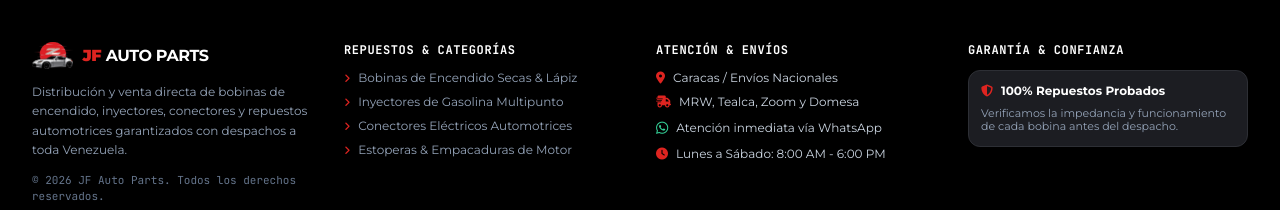
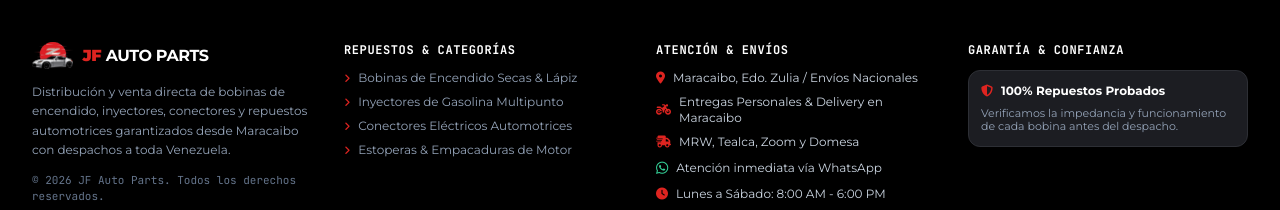
Before and after one commit to JeremyF21D/Pagina, a React (Vite) app: page / in a window 1280 px wide. Shown: the part 1868-2078 px from the top of the page. Built offline with nearby package versions, Linux system fonts and the light colour scheme; no server answers; the database is empty.

Commit message:
fix(footer): actualizar ubicacion a Maracaibo Edo. Zulia con entregas personales y delivery local

```diff
--- a/src/components/layout/Footer.jsx
+++ b/src/components/layout/Footer.jsx
@@ -33,7 +33,7 @@ export function Footer() {
               </span>
             </div>
             <p className="text-xs text-slate-400 leading-relaxed font-sans">
-              Distribución y venta directa de bobinas de encendido, inyectores, conectores y repuestos automotrices garantizados con despachos a toda Venezuela.
+              Distribución y venta directa de bobinas de encendido, inyectores, conectores y repuestos automotrices garantizados desde Maracaibo con despachos a toda Venezuela.
             </p>
             <p className="text-[11px] text-slate-500 font-mono">
               &copy; {new Date().getFullYear()} JF Auto Parts. Todos los derechos reservados.
@@ -73,7 +73,11 @@ export function Footer() {
             <ul className="space-y-2 text-xs">
               <li className="flex items-center gap-2 text-slate-300">
                 <i className="fa-solid fa-location-dot text-[#de2420] text-xs"></i>
-                <span>Caracas / Envíos Nacionales</span>
+                <span>Maracaibo, Edo. Zulia / Envíos Nacionales</span>
+              </li>
+              <li className="flex items-center gap-2 text-slate-300">
+                <i className="fa-solid fa-motorcycle text-[#de2420] text-xs"></i>
+                <span>Entregas Personales & Delivery en Maracaibo</span>
               </li>
               <li className="flex items-center gap-2 text-slate-300">
                 <i className="fa-solid fa-truck-fast text-[#de2420] text-xs"></i>
```
Also changed, not shown: 2 other files (tests, documents, lock files or other folders).
